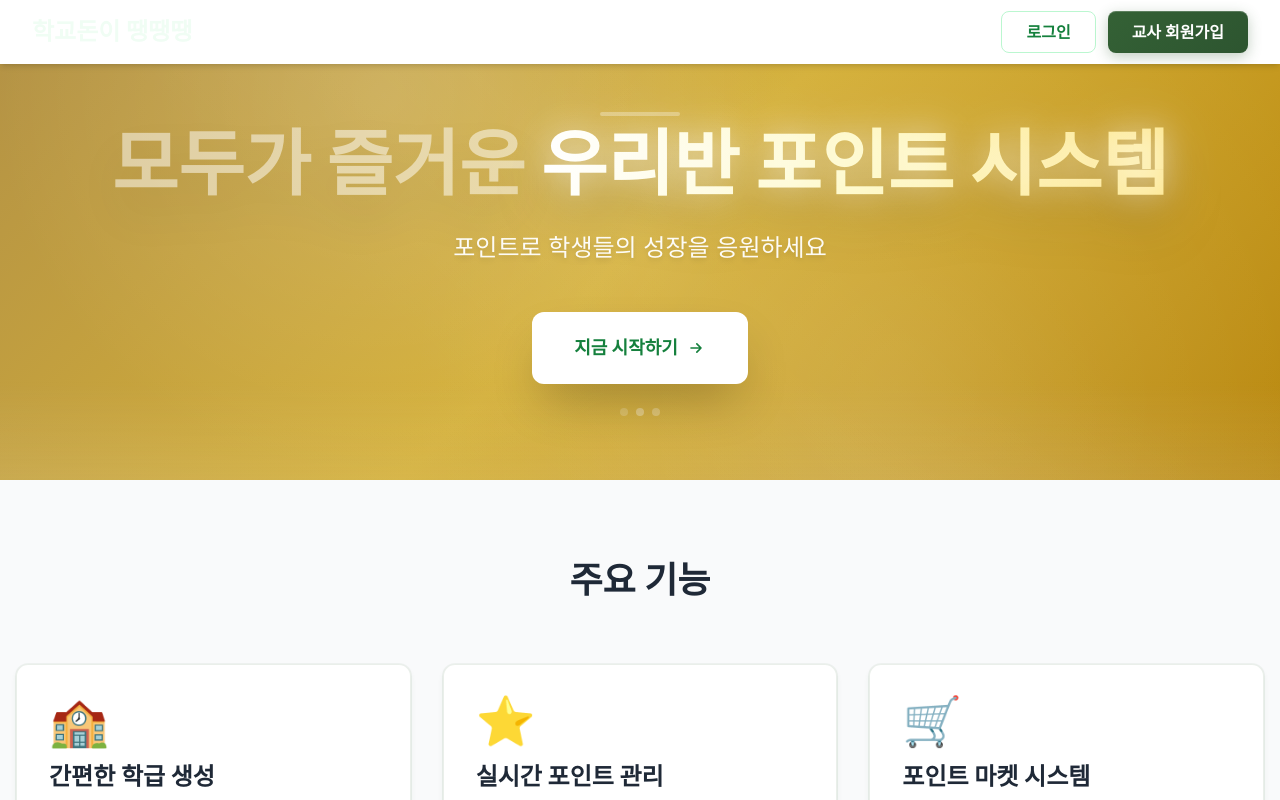
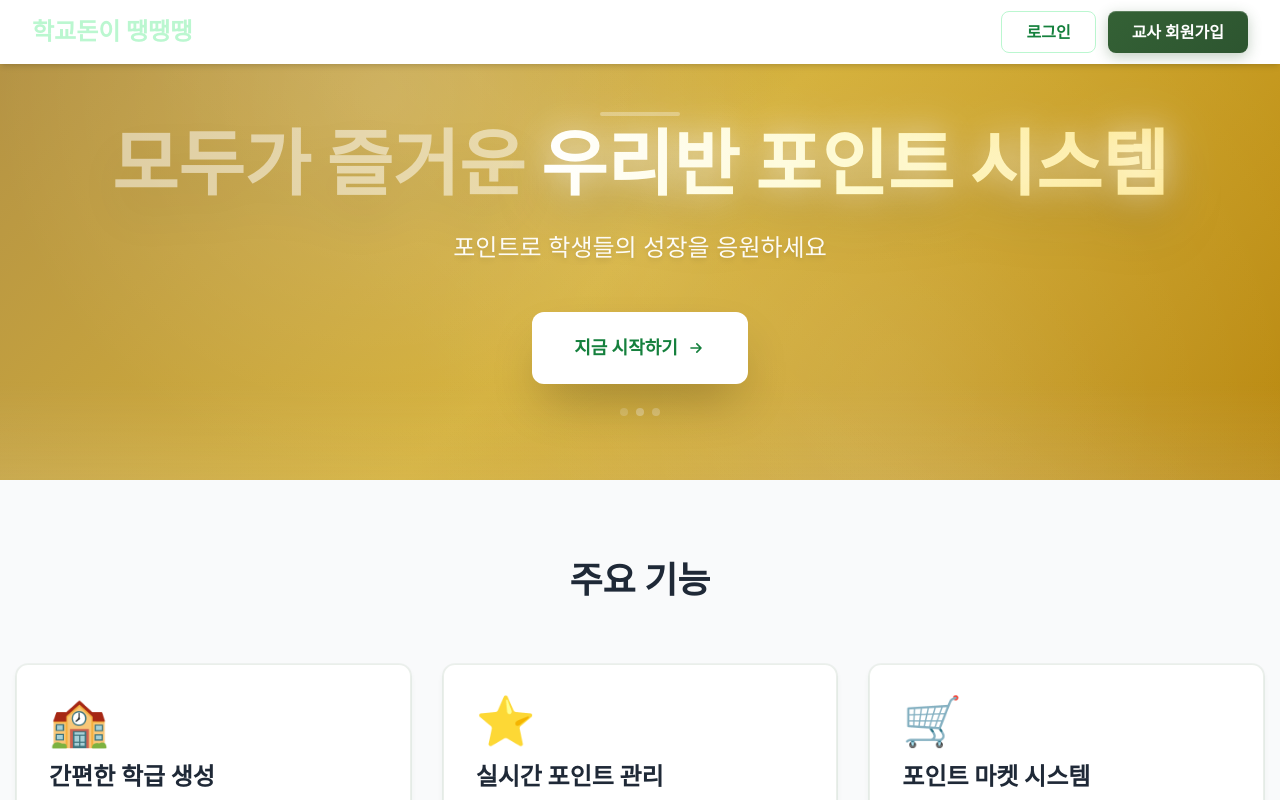
Before and after one commit to yoorrard/hakgyodon, a plain HTML site: page index.html in a window 1280 px wide. Drawn offline with nearby package versions, Linux system fonts and the light colour scheme.

Commit message:
Update index.html

```diff
--- a/index.html
+++ b/index.html
@@ -3,7 +3,7 @@
  <head>
   <meta charset="UTF-8">
   <meta name="viewport" content="width=device-width, initial-scale=1.0">
-  <title>학교돈이 땡땡</title>
+  <title>학교돈이 땡땡땡땡</title>
   <script src="/_sdk/data_sdk.js"></script>
   <script src="/_sdk/element_sdk.js"></script>
   <script src="https://cdn.tailwindcss.com"></script>
@@ -358,7 +358,7 @@
   <nav id="navbar" class="fixed w-full top-0 z-50 bg-white shadow-md">
    <div class="max-w-7xl mx-auto px-4 sm:px-6 lg:px-8">
     <div class="flex justify-between items-center h-16">
-     <div class="flex items-center"><span id="platformTitle" class="text-lg sm:text-xl lg:text-2xl font-bold text-green-50 truncate">학교돈이 땡땡땡</span>
+     <div class="flex items-center"><span id="platformTitle" class="text-lg sm:text-xl lg:text-2xl font-bold text-green-200 truncate">학교돈이 땡땡땡</span>
      </div>
      <div class="flex gap-2 sm:gap-3"><button id="loginBtn" class="px-3 sm:px-4 lg:px-6 py-2 text-green-700 font-semibold hover:bg-green-50 rounded-lg transition text-sm sm:text-base border border-green-200"> 로그인 </button> <button id="signupBtn" class="px-3 sm:px-4 lg:px-6 py-2 bg-green-700 text-white font-semibold rounded-lg btn-primary text-sm sm:text-base whitespace-nowrap"> 교사 회원가입 </button>
      </div>
```
